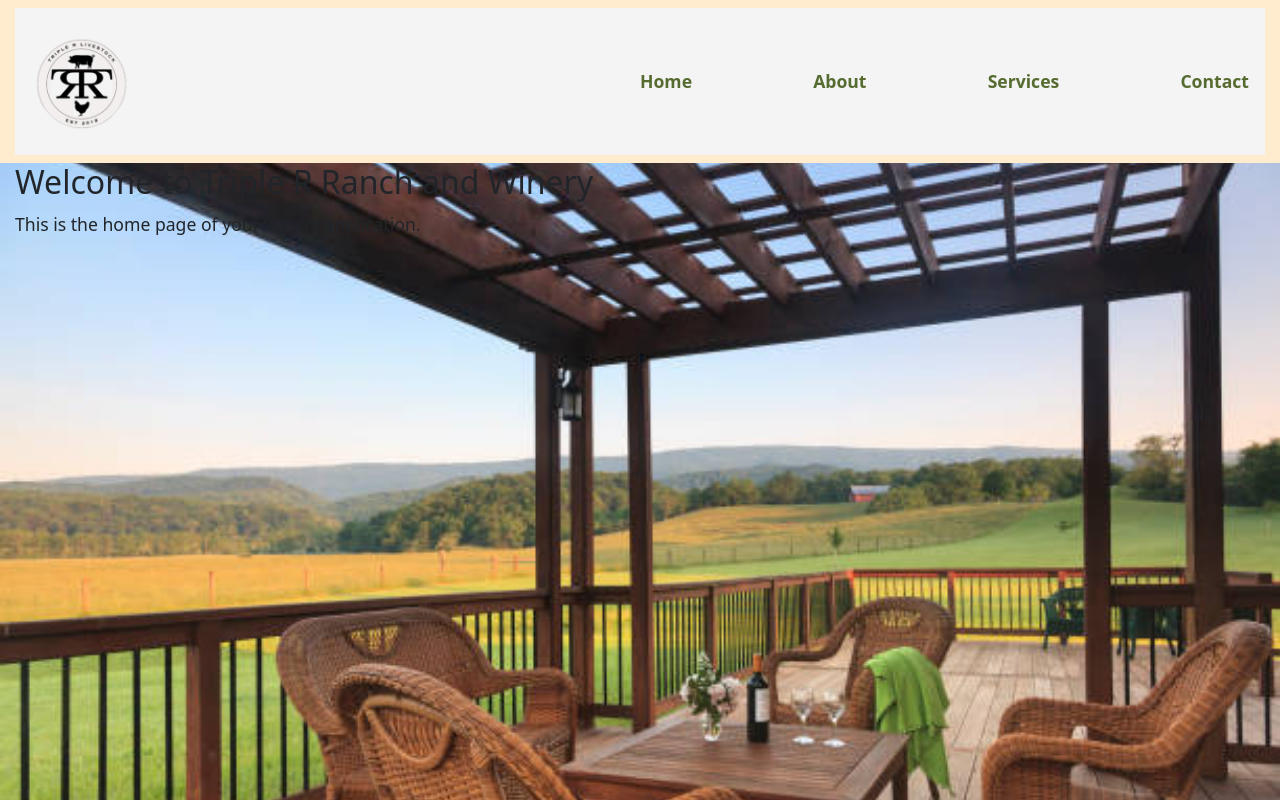
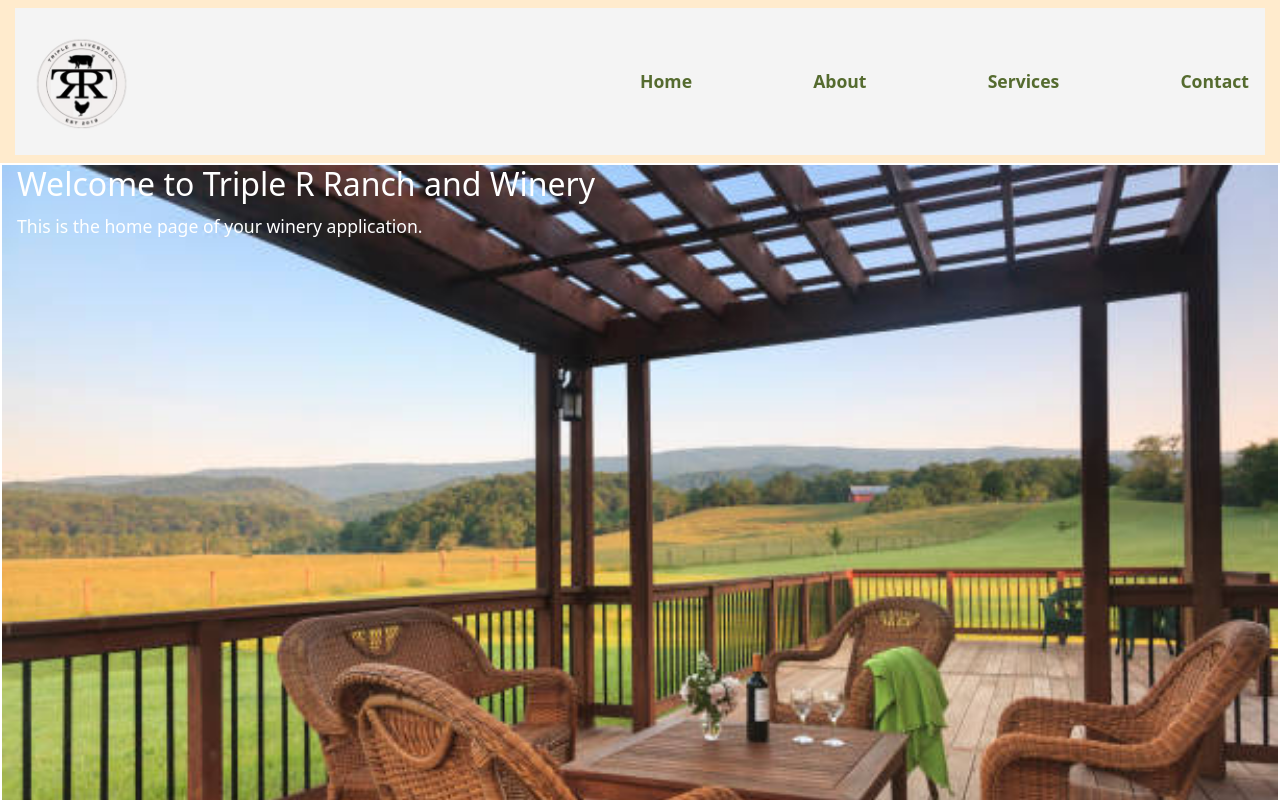
Before and after one commit to CrystalW11/Website-Template, a React (Vite) app in the folder client/: page / in a window 1280 px wide. Shown: the top 800 px of the page. Built offline with nearby package versions, Linux system fonts and the light colour scheme.

Commit message:
updated font h1 on home page

```diff
--- a/client/src/static/index.css
+++ b/client/src/static/index.css
@@ -56,3 +56,8 @@ p {
      margin: 5px 0;
      font-size: 1.1rem;
 }
+
+
+.white-text {
+     color:white
+}
--- a/client/src/views/Home.jsx
+++ b/client/src/views/Home.jsx
@@ -12,11 +12,14 @@ const Home = () => {
         backgroundPosition: "center",
         height: "100vh",
         margin: 0,
-        paddingLeft: 15
-      }}
-    >
-      <h1>Welcome to Triple R Ranch and Winery</h1>
-      <p>This is the home page of your winery application.</p>
+        paddingLeft: 15,
+        paddingRight: 15,
+        border: "2px solid white", // Adds a white border with a width of 2px
+      }}>
+      <h1 className="white-text">Welcome to Triple R Ranch and Winery</h1>
+      <p className="white-text">
+        This is the home page of your winery application.
+      </p>
     </div>
   );
 };
```
